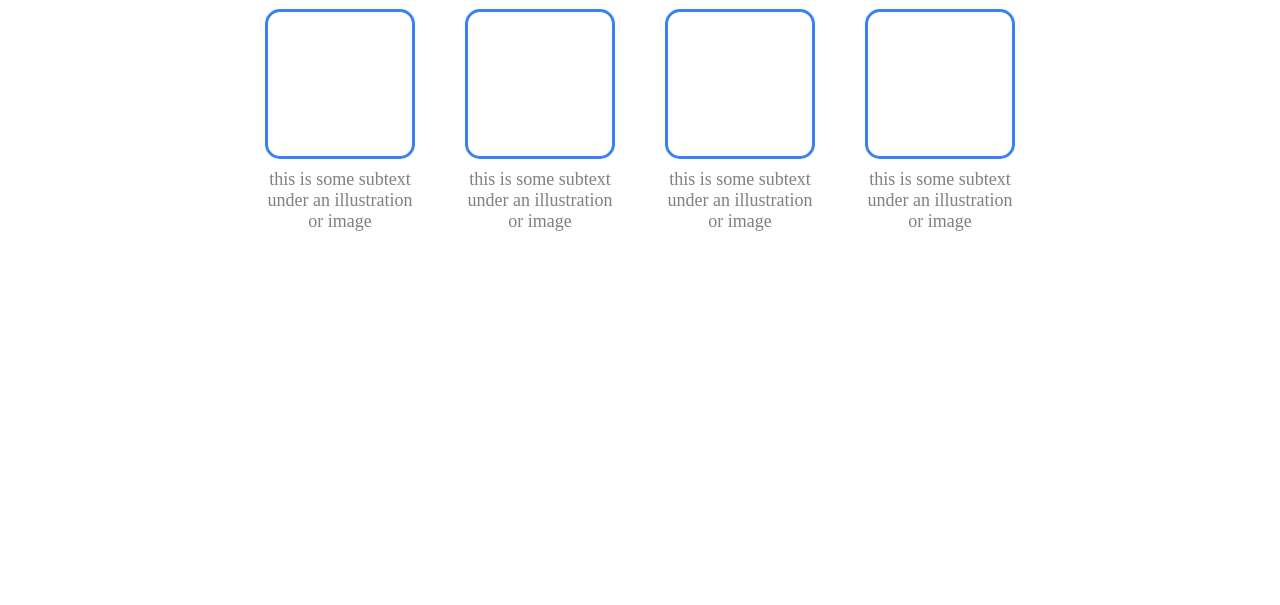
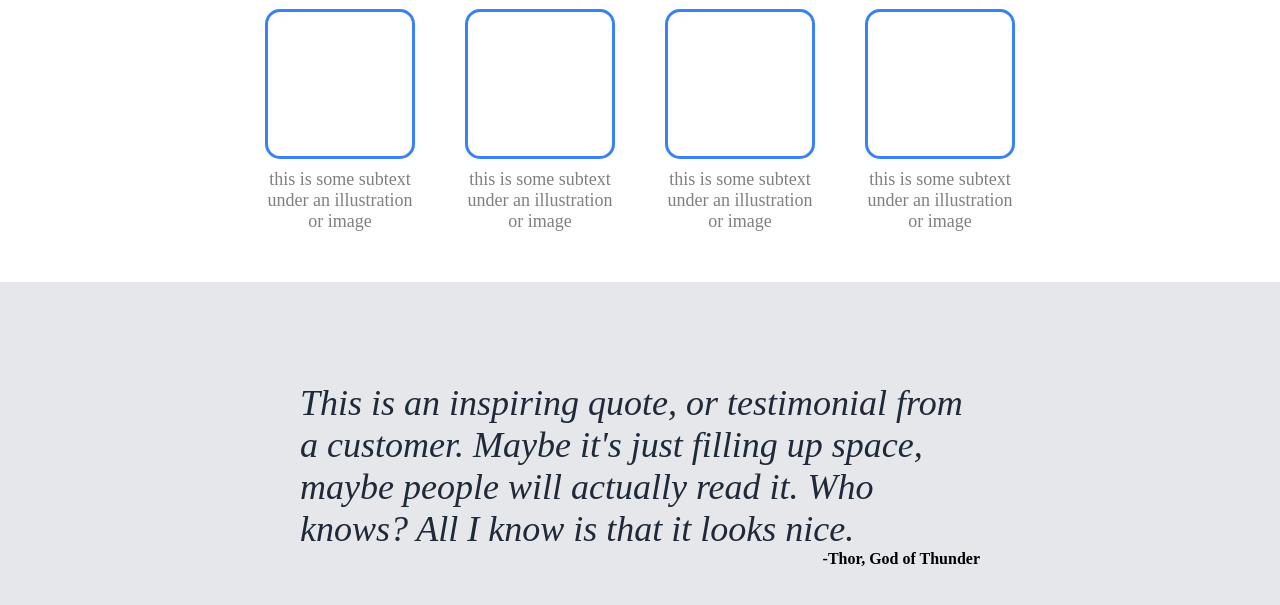
Before and after one commit to tylerwood26/foundations-landing-page, a plain HTML site: page index.html in a window 1280 px wide. Shown: the part 557-1162 px from the top of the page. Before the commit the page ends 839 px from the top, so only its background shows below. Drawn offline with Linux system fonts and the light colour scheme.

Commit message:
Add the quote section

```diff
--- a/index.html
+++ b/index.html
@@ -48,6 +48,12 @@
                 </div>
             </div>
         </div>
-
+        <div class="quote-section">
+            <p class="quote">This is an inspiring quote, or testimonial from a customer. Maybe
+                it's just filling up space, maybe people will actually read it. Who knows?
+                All I know is that it looks nice.
+            </p>
+            <p class="author">-Thor, God of Thunder</p>
+        </div>
     </body>
 </html>
--- a/style.css
+++ b/style.css
@@ -113,3 +113,23 @@ header {
     border-radius: 10%;
     margin-bottom: 10px;
 }
+
+.quote-section {
+    display: flex;
+    flex-direction: column;
+    align-items: center;
+    justify-content: center;
+    background: #e5e7eb;
+    padding: 100px 300px;
+}
+
+.quote {
+    font-size: 36px;
+    font-style: italic;
+    color: #1f2937;
+}
+
+.author {
+    font-weight: bold;
+    align-self: flex-end;
+}
```
